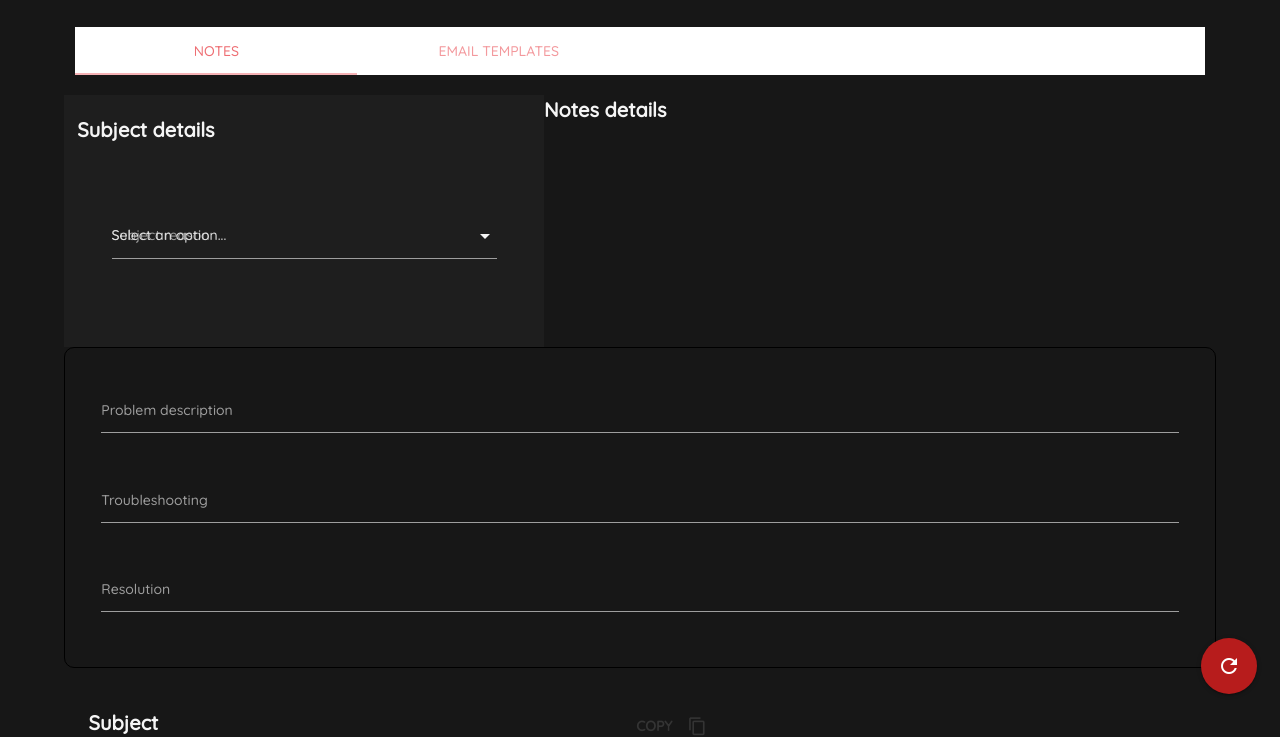
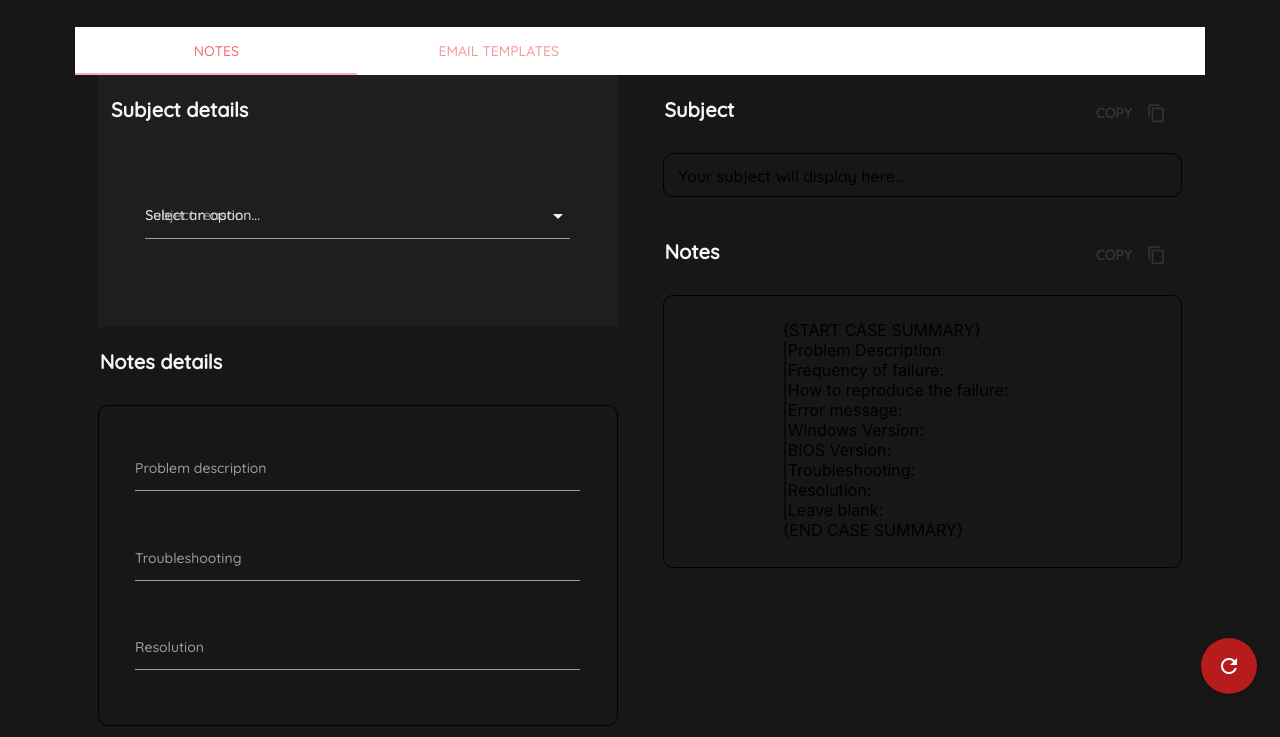
Before and after one commit to emerflores2024/hp-emailgenerator, a website: page index.html in a window 1280 px wide. Shown: the part 83-820 px from the top of the page. Drawn offline with Linux system fonts and the light colour scheme.

```diff
--- a/index.html
+++ b/index.html
@@ -41,12 +41,13 @@
                 </ul>
             </div>
             <div id="test1" class="col s12">
-                <div class="row">
-                    <div style="background-color: #1e1e1e;" class="col s12 m12 l5">
-                        <p style="font-size: 20px; padding-bottom: 8px; padding-left: 2px; font-weight: bold;">Subject
+                <div class="col s6">
+                    <div class="col s12">
+                        <div style="background-color: #1e1e1e;" class="col s12">
+                            <p style="font-size: 20px; padding-bottom: 8px; padding-left: 2px; font-weight: bold;">
+                                Subject
                                 details</p>
-                        <form id="subject_form" name="subject_form"
-                            style="padding: 25px; margin-bottom: 40px;"
+                            <form id="subject_form" name="subject_form" style="padding: 25px; margin-bottom: 40px;"
                                 class="col s12">
                                 <div class="input-field col s12">
                                     <select name="subject_reason" id="subject_reason" class="subjectInputsForm">
@@ -69,8 +70,11 @@
                                 </div>
                             </form>
                         </div>
+                    </div>
 
-                    <p style="font-size: 20px; padding-bottom: 8px; padding-left: 2px; font-weight: bold;">Notes details
+                    <div class="col s12">
+                        <p style="font-size: 20px; padding-bottom: 8px; padding-left: 2px; font-weight: bold;">Notes
+                            details
                         </p>
                         <form id="notes_form" name="notes_form"
                             style="border: 1px solid black; border-radius: 10px; padding: 25px;" class="col s12">
@@ -91,8 +95,10 @@
                             </div>
                         </form>
                     </div>
+                </div>
 
-                <div class="col s12 m12 l7">
+                <div class="col s6">
+                    <div class="col s12">
                         <p style="font-size: 20px; padding-bottom: 8px; padding-left: 2px; font-weight: bold;">
                             <span>Subject</span>
                             <a id="copysubjectbtn" class="btn-flat right copy-btn">
@@ -128,6 +134,10 @@
                                 </textarea>
                         </div>
                     </div>
+                </div>
+
+
+
                 <!-- FLOATING ACTION BUTTON -->
                 <div class="fixed-action-btn">
                     <a class="btn-floating btn-large red darken-4 tooltipped clearbtn" data-position="left"
```
Lines whose indentation alone changed are shown as unchanged.
